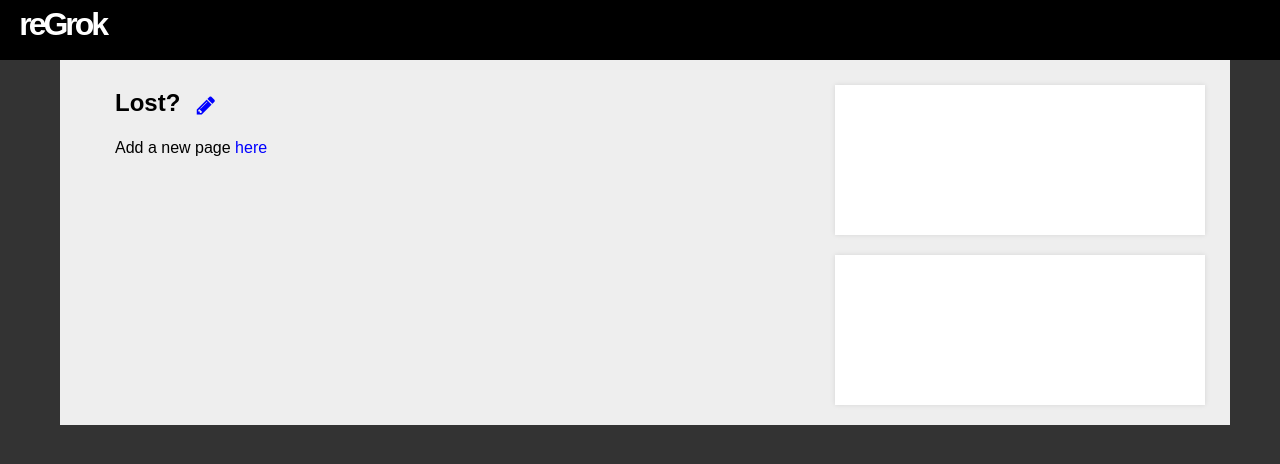
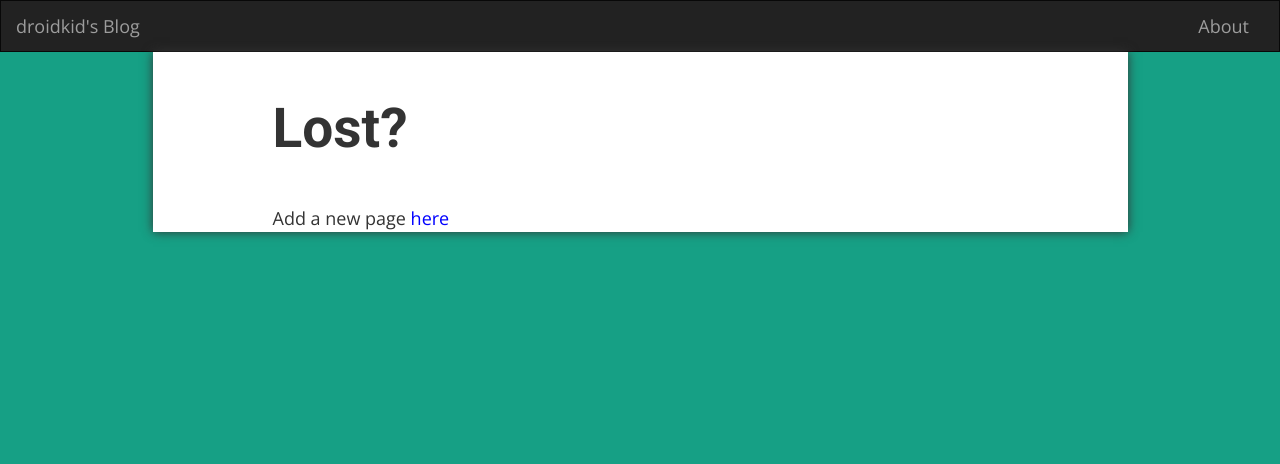
Before and after one commit to droidkid/codeBook, a Flask app: page /post/1 in a window 1280 px wide. Shown: the top 464 px of the page. Run offline with Flask 2, Linux system fonts and the light colour scheme; data that the repository does not hold is empty; some libraries are stand-ins or nearby versions.

Commit message:
Use Bootstrap. Style changes

```diff
--- a/cookBook/static/style.css
+++ b/cookBook/static/style.css
@@ -8,59 +8,27 @@ html{
         height:100%;
 }
 body{
-    font-family: "Arial", "Helvetica", "sans-serif";
-    font-weight: 400;
-    margin:0px auto;
-    background-color: #333;
+        font-family: "Open Sans", "Arial", "Helvetica", "sans-serif";
+        font-weight: 300;
         line-height: 1.5;
+	font-size: 18px;
+	background: #16a085;
 }
 
 a{
         text-decoration:none;
 }
 
-.header{
-    top :0px;
-    height: 60px;
-    background-color: #000;
-    color:white;
-}
-
-.header .header-title{
-    margin:0 0.3em;
-    padding-left:0.3em;
-    height:60px;
-    letter-spacing:-3px;
-    font-size: 2em;
-    font-weight:bold;
-}
-
-.header a, a:visited, a:hover{
-    color:white;
-}
-
-.sidebar {
-    background: #eee;
-}
-
-.sidebar-box {
-    box-shadow: 0 0 5px rgba(0,0,0,0.1);
-    height: 150px;
-    background: white;
+.content{
 }
 
 .post {
-    margin: 5px 5px;
-    margin-bottom: 20px;
-    padding:0px 0px 80px;
+	background:#ffffff;
+	box-shadow: 0 0 10px;
+
 }
 
-
-.content{
-    background-color:#eee;
-}
-
-.content-tags{
+.post-tags{
         font-size:12px;
         color: #444;
 }
@@ -87,12 +55,17 @@ a{
 }
 
 
-.content-header h1, .content-header h2, .content-header h3{
+.post-header h1, .post-header h2, .post-header h3{
         display: inline;
         margin-right:0.5em;
+
 }
-.content-header {
-    margin-bottom: 15px;
+.post-header {
+	font-family:"Roboto";
+        margin: 35px 0px;
+	font-size:55px;
+	font-weight:700;
+	line-spacing:-0.02em;
 }
 
 
@@ -106,38 +79,16 @@ textarea{
         color: white;
 }
 
-@media (min-width:768px){
+
+
+.navbar {
+	border-radius:0px;
+	margin-bottom:0px;
 }
 
-@media (min-width:1024px){
-    .main .container {
-        padding-right: 550px;
-        overflow: hidden;
-        margin-left:60px;
+@media(min-width:768px) {
+	.post {
+	padding-right: 100px;
+	padding-left: 120px;
 	}
-    .content {
-        float: left;
-        width: 100%;
-        padding: 20px;
-        padding-right:0px;
-        padding-left: 50px;
 }
-    .sidebar {
-        float: left;
-        margin-right: -530px;
-        width: 500px;
-        padding: 20px;
-        padding-left: 100px;
-    }
-    .content, .sidebar {
-        padding-bottom: 99999px;
-        margin-bottom: -99999px;
-    }
-    .sidebar-box {
-        margin:5px 5px;
-        margin-bottom: 20px;
-        padding:10px;
-        padding-left:0px;
-    }
-
-}
--- a/cookBook/templates/base.html
+++ b/cookBook/templates/base.html
@@ -1,25 +1,57 @@
 <!doctype html>
-<html>
-    <meta charset='UTF-8'>
-    <meta name="viewport" content="wclassth=device-wclassth,initial-scale=1">
+<html lang="en">
         <head>
+                <meta name="viewport" content="width=device-width, initial-scale=1">
                 <title>
                         {{title}}
                 </title>
-        <link rel='stylesheet' type='text/css' href="{{url_for('static', filename='normalize.css')}}"/>
+		<link href='https://fonts.googleapis.com/css?family=Open+Sans|Roboto:700' rel='stylesheet' type='text/css'>
 		<link rel='stylesheet' type='text/css' href="{{url_for('static', filename='prettify/hemisu-dark.css')}}"/>
+                <link rel='stylesheet' type='text/css' href="{{url_for('static', filename='font-awesome/css/font-awesome.css')}}"/>
+                <!-- bootstrap stuff -->
+                <!-- Latest compiled and minified CSS -->
+                <link rel="stylesheet" href="https://maxcdn.bootstrapcdn.com/bootstrap/3.3.6/css/bootstrap.min.css" integrity="sha384-1q8mTJOASx8j1Au+a5WDVnPi2lkFfwwEAa8hDDdjZlpLegxhjVME1fgjWPGmkzs7" crossorigin="anonymous">
+
+                <script src="https://code.jquery.com/jquery-2.1.4.min.js"></script>
+                <!-- Latest compiled and minified JavaScript -->
+                <script src="https://maxcdn.bootstrapcdn.com/bootstrap/3.3.6/js/bootstrap.min.js" integrity="sha384-0mSbJDEHialfmuBBQP6A4Qrprq5OVfW37PRR3j5ELqxss1yVqOtnepnHVP9aJ7xS" crossorigin="anonymous"></script>
+                <script type='text/javascript' src="{{url_for('static', filename='prettify/prettify.js')}}"></script>
+
+
                 <link rel='stylesheet' type='text/css' href="{{url_for('static', filename='style.css')}}"/>
-        <link rel='stylesheet' type='text/css' href="{{url_for('static', filename='font-awesome/css/font-awesome.css')}}"/>
-        <script type='text/javascript' src="{{url_for('static', filename='prettify/prettify.js')}}"></script>
 	</head>
         <body onLoad='prettyPrint()'>
-        <div class='main'>
-            <div class='header pure-u-1'>
-                <a href="/"><div class='header-title'>reGrok</div></a>
+                <div>
+                        <nav class="navbar navbar-inverse">
+  <div class="container-fluid">
+    <!-- Brand and toggle get grouped for better mobile display -->
+    <div class="navbar-header">
+      <button type="button" class="navbar-toggle collapsed" data-toggle="collapse" data-target="#bs-example-navbar-collapse-1" aria-expanded="false">
+        <span class="sr-only">Toggle navigation</span>
+        <span class="icon-bar"></span>
+        <span class="icon-bar"></span>
+        <span class="icon-bar"></span>
+      </button>
+      <a class="navbar-brand" href="/">droidkid's Blog</a>
     </div>
-            <div class='container pure-g'>
-                <div class='content pure-u-15-24'>
-                    <div class='post'>
+
+    <!-- Collect the nav links, forms, and other content for toggling -->
+    <div class="collapse navbar-collapse" id="bs-example-navbar-collapse-1">
+      <ul class="nav navbar-nav">
+	<!--
+        <li class="active"><a href="#">Link <span class="sr-only">(current)</span></a></li>
+        <li><a href="#">Link</a></li> -->
+      </ul>
+
+      <ul class="nav navbar-nav navbar-right">
+        <li><a href="#">About</a></li>
+      </ul>
+    </div><!-- /.navbar-collapse -->
+  </div><!-- /.container-fluid -->
+</nav>
+                        <div class="container">
+                                <div class='content row'>
+                                        <div class='post col-md-10 col-sm-12 col-xs-12 col-md-offset-1 '>
                                                 {% with messages = get_flashed_messages() %}
                                                 {% if messages %}
                                                 <div class='message'>
@@ -36,12 +68,6 @@
                                                 {%endblock content%}
                                         </div>
                                 </div>
-                <div class="sidebar pure-u-5-24">
-                    <div class="sidebar-box">
-                    </div>
-                    <div class="sidebar-box">
-                    </div>
-                </div>
                         </div>
                         <div class='footer'>
                         </div>
--- a/cookBook/templates/post.html
+++ b/cookBook/templates/post.html
@@ -1,12 +1,9 @@
 {% extends 'base.html' %}
 {% block content %}
-<div class="content-header">
-    <h2 class="inline-heading">{{postTitle}}</h2> <span class="edit">
-    {% if postCode %}
-    <a href = "{{url_for('edit', post_code=postCode)}}" alt="edit this page"><span class="fa fa-pencil fa-lg"></span></a>
-    {% endif %}
+<div class="post-header">
+    {{postTitle}}
     {%if displayTag %}
-    <div class="content-tags">
+    <div class="post-tags">
         Tags:
         {% if tagList %}
             {% for tag in tagList %}
```
Lines whose indentation alone changed are shown as unchanged.
